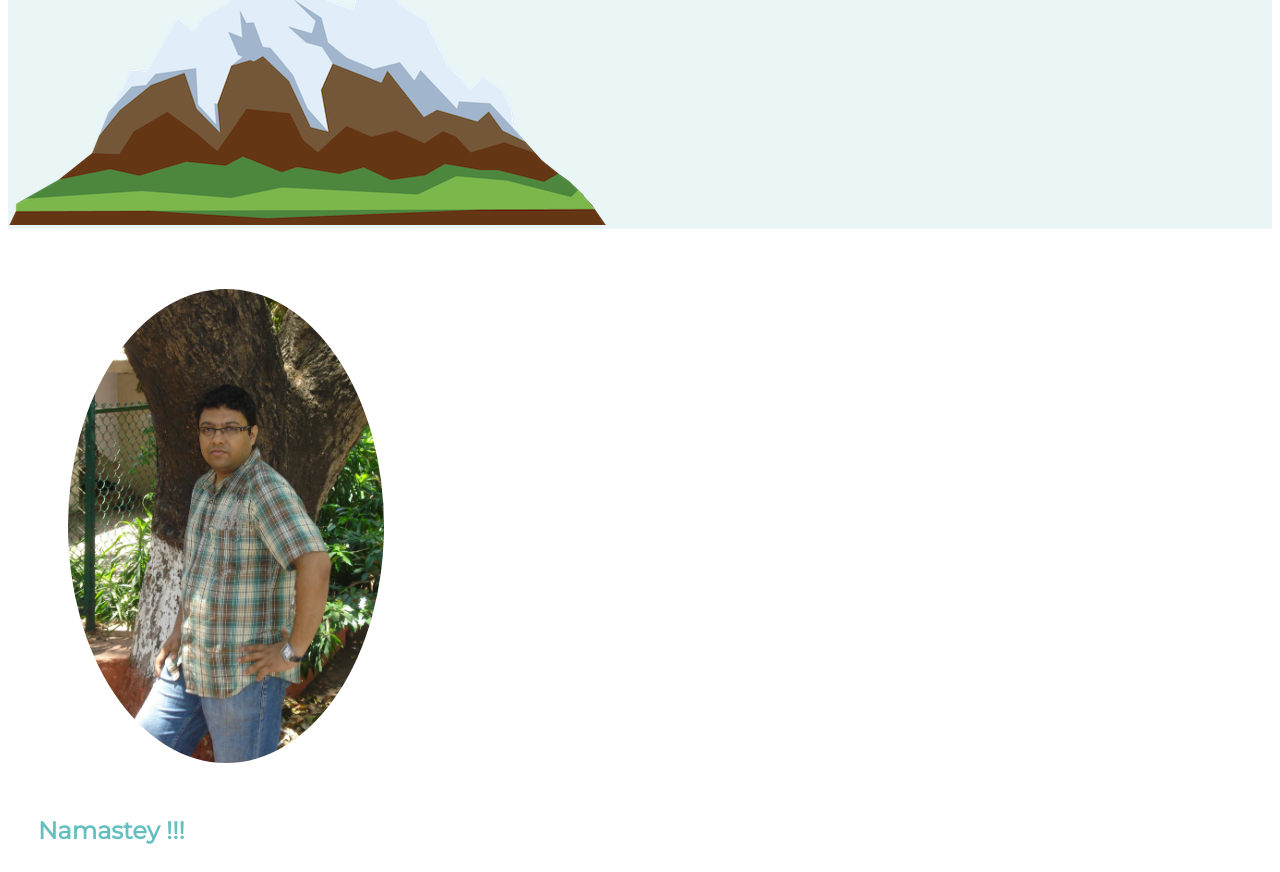
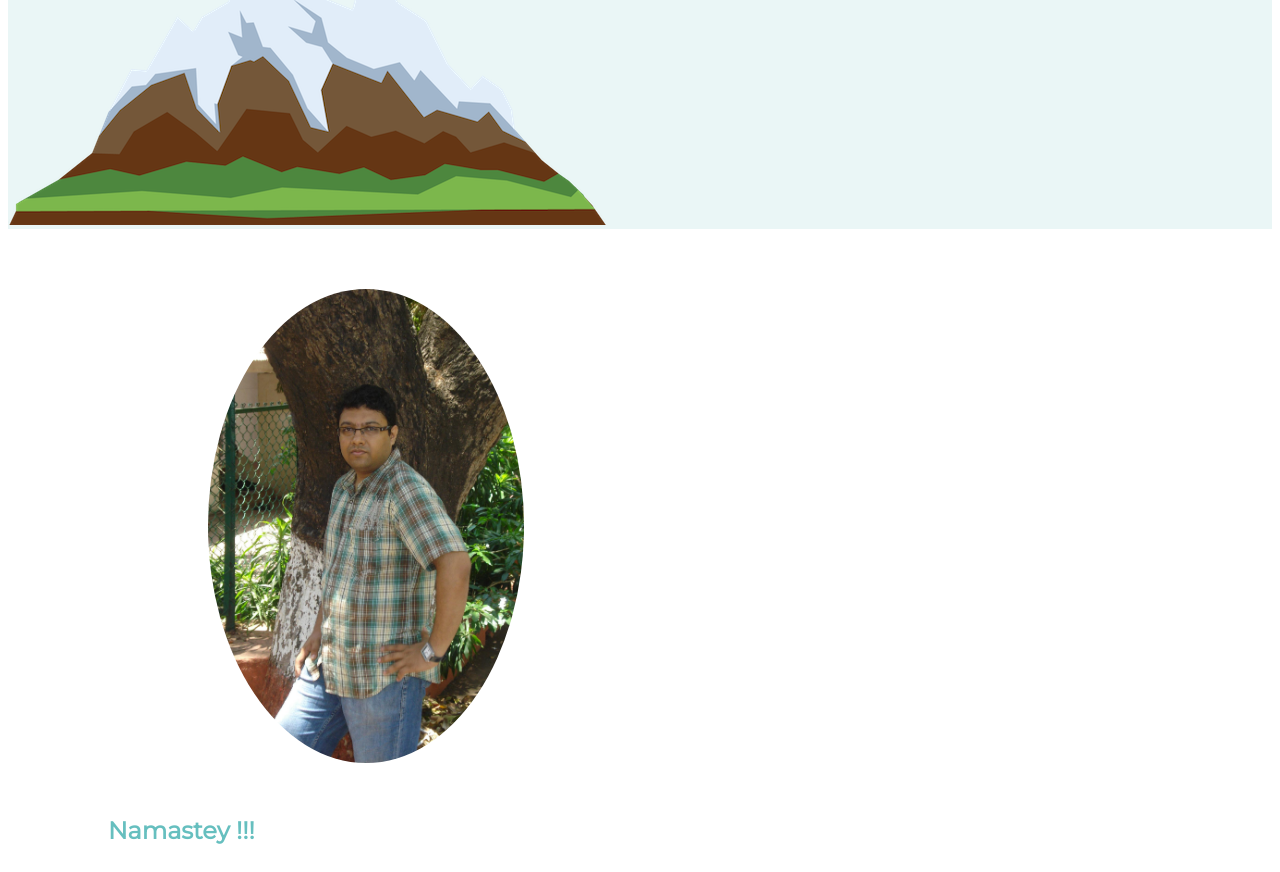
Before and after one commit to pranatshah/MyProfile, a plain HTML site: page index.html in a window 1280 px wide. Shown: the part 479-1351 px from the top of the page. Drawn offline with Linux system fonts and the light colour scheme.

Commit message:
Update Styles.css

```diff
--- a/Styles.css
+++ b/Styles.css
@@ -53,7 +53,7 @@ bottom:300px;
 right:300px;
 top:40px;
 }
-.profile{border-radius:100%;width:50%;margin:30px;float:center;}
+.profile{border-radius:100%;width:50%;margin:30px 100px;float:center;}
 .namastey{width:30%; text-align:center; margin:auto;}
 .Skills{border-radius:100%;margin:0 30px 0 0;width:25%;float:left; color: #66BFBF;}
 .Bamboo{border-radius:100%;margin-left:30px;width:25%;float:right;}
```
